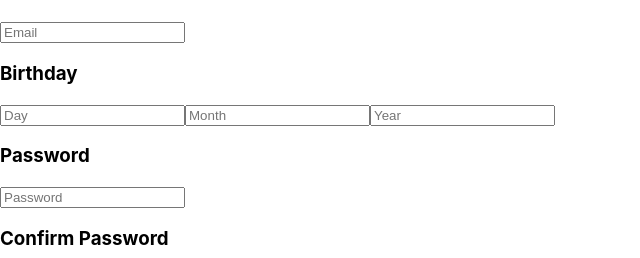
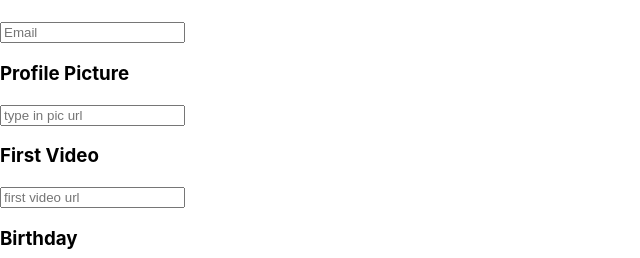
Before and after one commit to jdrew153/tiktokapp-2, a React (Create React App) app: page /login in a window 1280 px wide. Shown: the part 508-766 px from the top of the page, without its empty margins (0-640 px from the left). Built offline with nearby package versions, Linux system fonts and the light colour scheme.

Commit message:
added more auth stuff

```diff
--- a/src/App.css
+++ b/src/App.css
@@ -91,6 +91,7 @@
     height: 100vh;
     width: 300px;
     position: fixed;
+    overflow: auto;
 }
 .page-navigator-container {
     margin-top: 20px;
--- a/src/pages/login.js
+++ b/src/pages/login.js
@@ -4,6 +4,8 @@ import { useNavigate } from "react-router-dom"
 
 const Login = () => {
     const [username, setUserName] = useState("")
+    const [profile_pic_url, setprofile_pic_url] = useState("")
+    const [video, setVideo] = useState("")
     const [firstname, setFirstName] = useState("")
     const [email, setEmail] = useState("")
     const [day, setDay] = useState("")
@@ -12,6 +14,7 @@ const Login = () => {
     const [password, setPassword] = useState("")
     const [confirmpassword, setConfirmPassword] = useState("")
     const [error, setError] =useState(null)
+    const [loggedIn, seLoggedIn] = useState(false)
 
     let navigate = useNavigate()
 
@@ -24,11 +27,13 @@ const Login = () => {
                 setError("passwords don't match")
                 console.log(error)
             } else {
-                const response = await axios.post('http://localhost:8000/signup', { email, password, username})
+                const response = await axios.post('http://localhost:8000/signup', { email, password, username, profile_pic_url, video})
                 const success = response.status == 201
+                seLoggedIn(true)
                 console.log("success", response.data)
-                if (success) {
+                if ((success)  &&  (seLoggedIn)) {
                     navigate ('/feed')
+
                 }
 
                 window.location.reload()
@@ -67,6 +72,23 @@ const Login = () => {
                     placeholder="Email"
                     required={true}
                     onChange={(e) =>setEmail(e.target.value)}/>
+                <h3>
+                    Profile Picture
+                </h3>
+                    <input
+                        className="profile-picture-input"
+                        placeholder="type in pic url"
+                        required={true}
+                        onChange={(e) =>setprofile_pic_url(e.target.value)}/>
+                <h3>
+                    First Video
+                </h3>
+                <input
+                    className="profile-picture-video"
+                    placeholder="first video url"
+                    required={true}
+                    onChange={(e) => setVideo(e.target.value)}/>
+
                 <h3>
                     Birthday
                 </h3>
```
Also changed, not shown: 2 other files (tests, documents, lock files or other folders).
